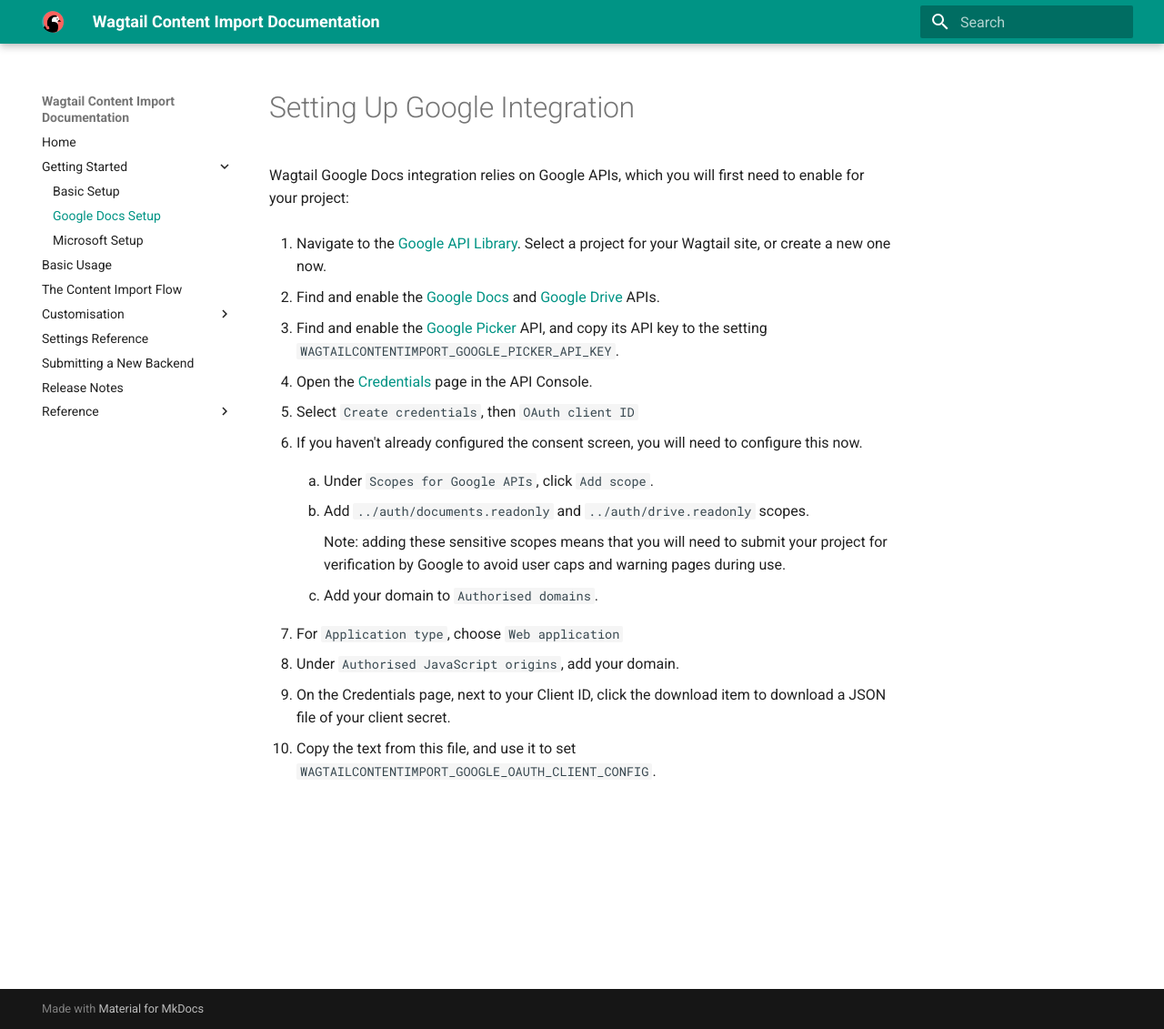
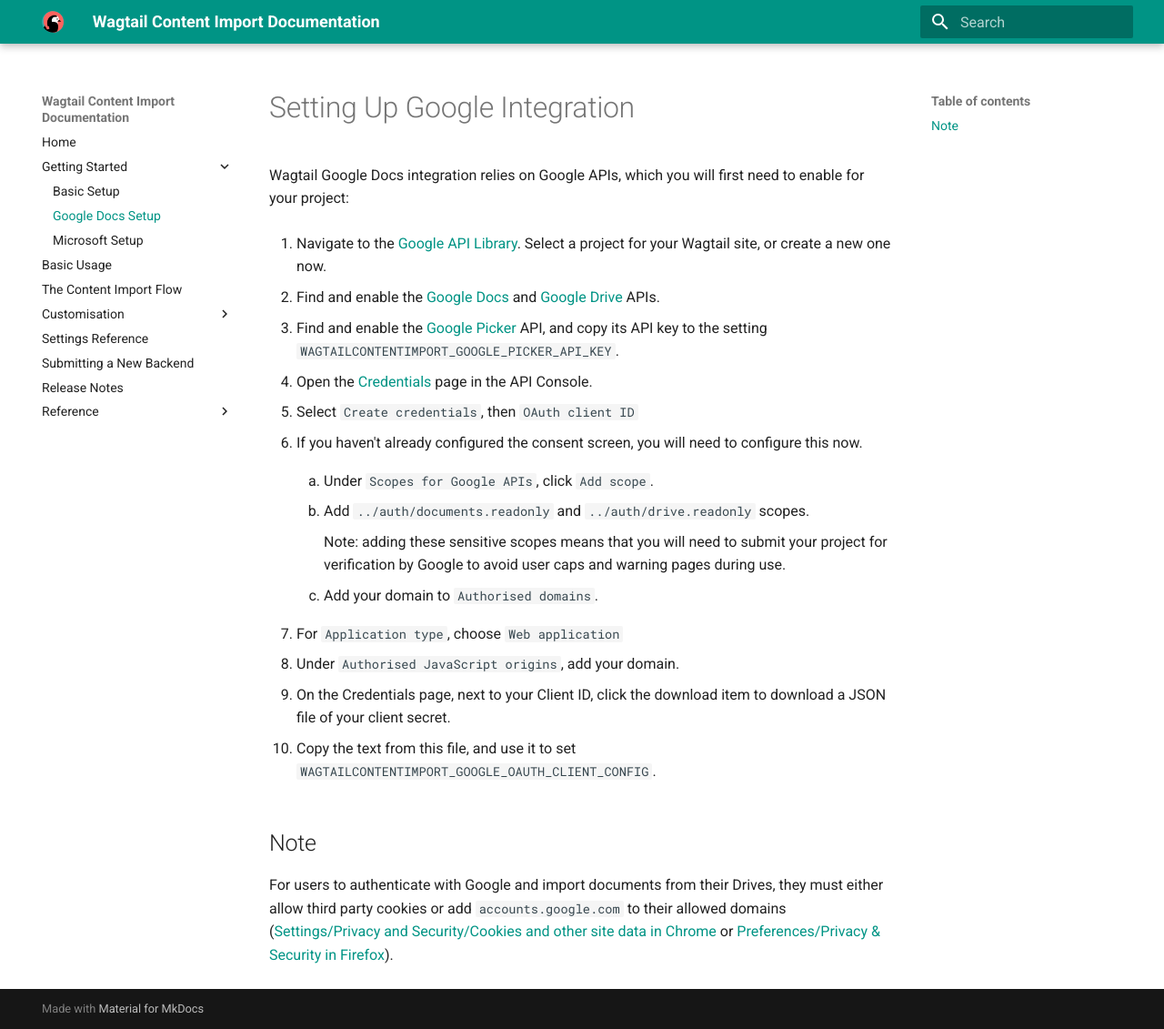
Before and after one commit to torchbox/wagtail-content-import, an MkDocs documentation site: the page built from docs/google_docs_setup.md, in a window 1280 px wide and 1131 px high. Shown: the whole window at 91% size. Built offline with MkDocs 1.6.1 and Material for MkDocs 9.7.7, drawn with Linux system fonts in a browser that asks for light colours.

Commit message:
Add warning note about requirement for cookie settings when using Drive import

```diff
--- a/docs/google_docs_setup.md
+++ b/docs/google_docs_setup.md
@@ -31,3 +31,7 @@
     secret.
 
  10. Copy the text from this file, and use it to set `WAGTAILCONTENTIMPORT_GOOGLE_OAUTH_CLIENT_CONFIG`.
+
+## Note
+
+For users to authenticate with Google and import documents from their Drives, they must either allow third party cookies or add `accounts.google.com` to their allowed domains ([Settings/Privacy and Security/Cookies and other site data in Chrome](chrome://settings/cookies) or [Preferences/Privacy & Security in Firefox](about:preferences#privacy)).
```
Also changed, not shown: README.md (+4 -0 lines).
